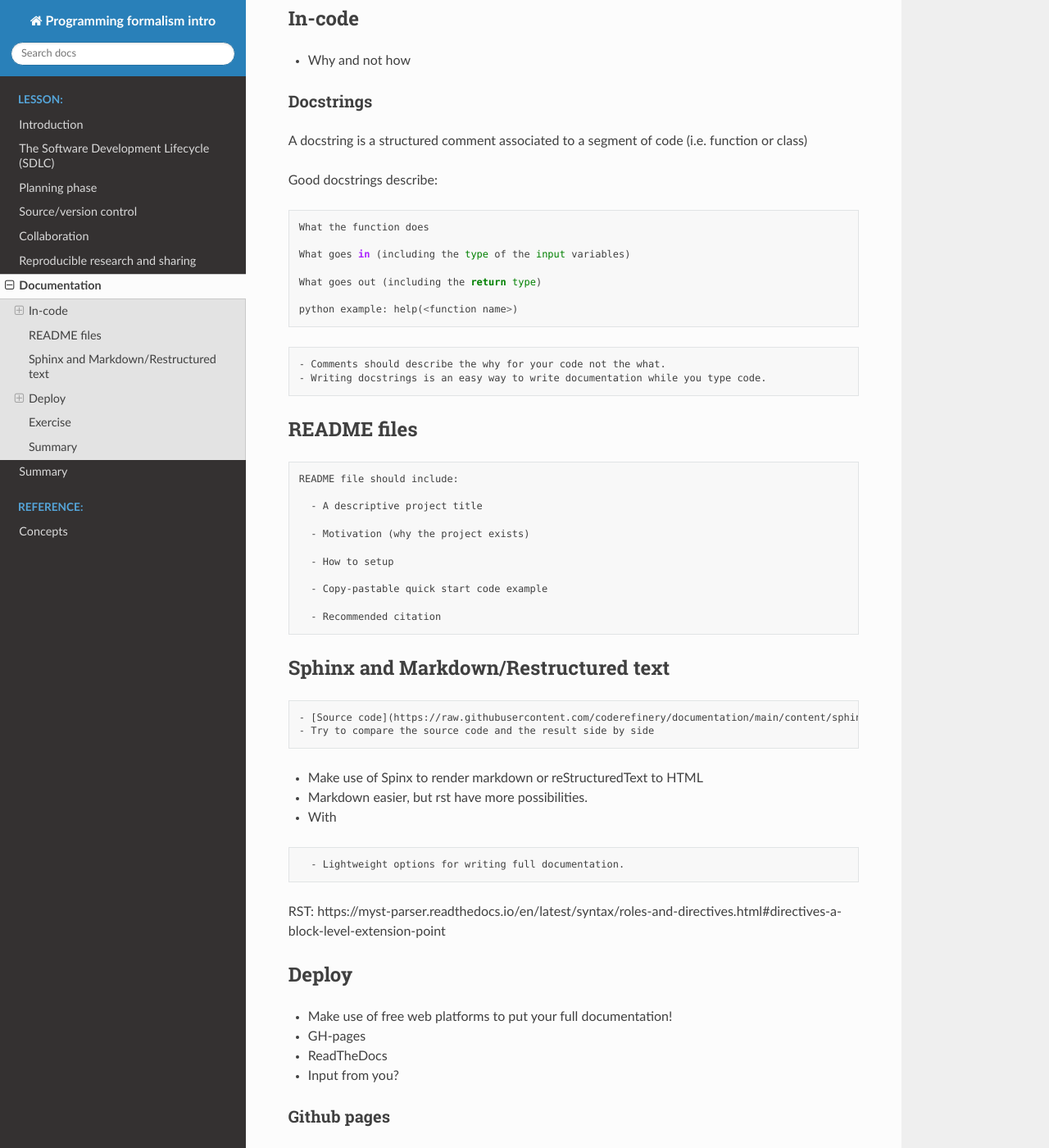
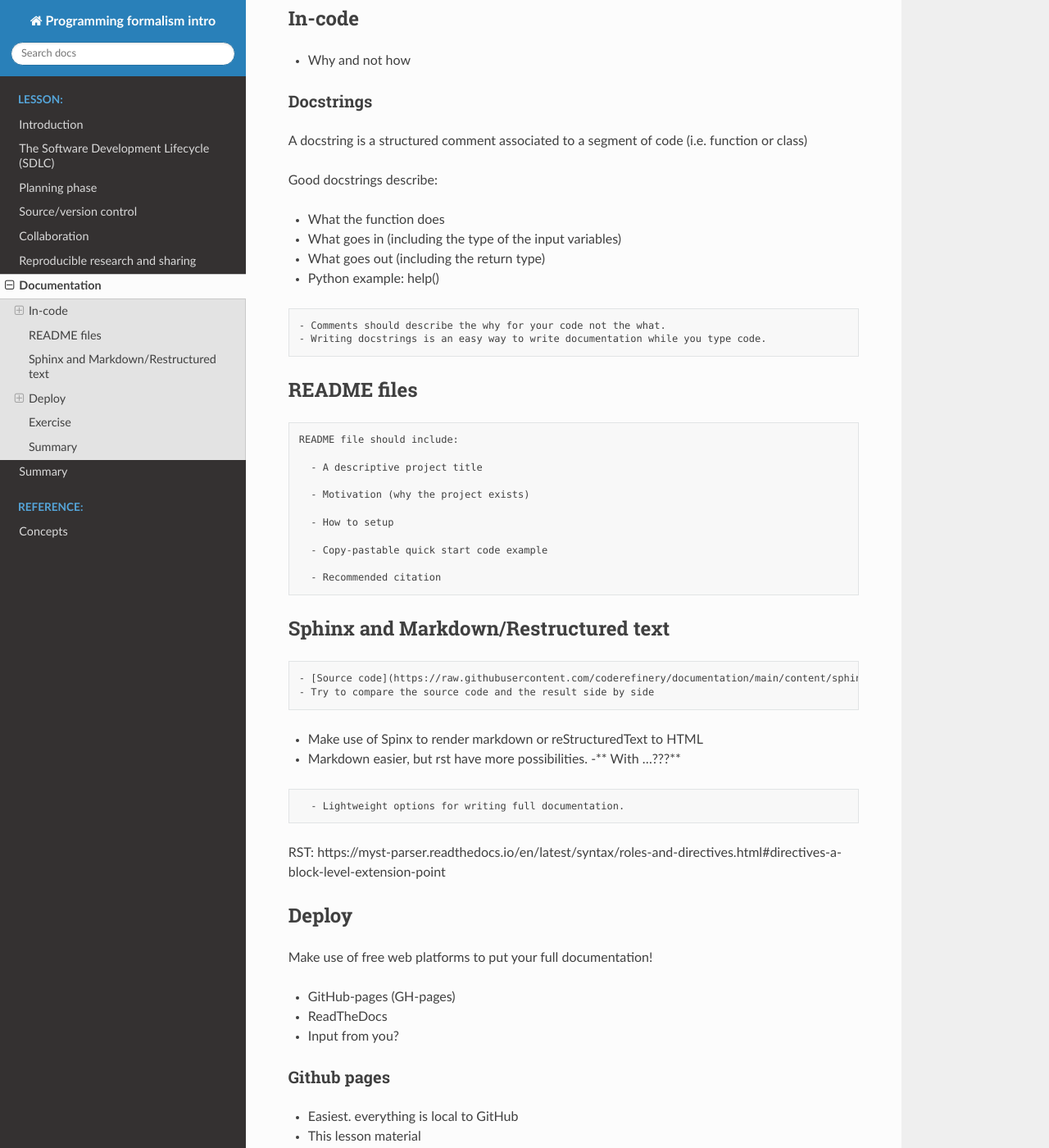
Before and after one commit to UPPMAX/programming_formalisms_intro, a Sphinx documentation site: the page built from doc/documentation.md, in a window 1280 px wide and 1400 px high, scrolled down 489 px. Shown: the whole window at 82% size. Built offline with Sphinx 7.4.7 and the Read the Docs theme 2.0.0, drawn with Linux system fonts in a browser that asks for light colours; pages that are not in the unit, such as notebooks, are missing from menus; some of the changed text lies outside the part shown.

Commit message:
Update documentation.md

`````diff
--- a/doc/documentation.md
+++ b/doc/documentation.md
@@ -29,15 +29,10 @@
 A docstring is a structured comment associated to a segment of code (i.e. function or class)
 
 Good docstrings describe:
-
-    What the function does
-
-    What goes in (including the type of the input variables)
-
-    What goes out (including the return type)
-
-    python example: help(<function name>)
-
+   - What the function does
+   - What goes in (including the type of the input variables)
+   - What goes out (including the return type)
+   - Python example: help(<function name>)
 
 ````{keypoints}
 - Comments should describe the why for your code not the what.
@@ -69,7 +64,7 @@
 
 - Make use of Spinx to render markdown or reStructuredText to HTML
 - Markdown easier, but rst have more possibilities.
-- With
+-** With ...???**
 
 ````{keypoints}
   - Lightweight options for writing full documentation.
@@ -80,20 +75,24 @@
 
 
 ## Deploy
-- Make use of free web platforms to put your full documentation!
+Make use of free web platforms to put your full documentation!
 
-- GH-pages
+- GitHub-pages (GH-pages)
 - ReadTheDocs
 
 - Input from you?
 
 ### Github pages
-- Easiest. everything is local to uithub
+- Easiest. everything is local to GitHub
+- This lesson material
 
 ### Read the Docs
 - Somewhat more possibilities, like having several versions of documentation to switch between.
+- Example
 
 ## Exercise
+
+
 
 ````{Admonition} Read more
    `Code refinery <https://coderefinery.github.io/documentation/>`
`````
